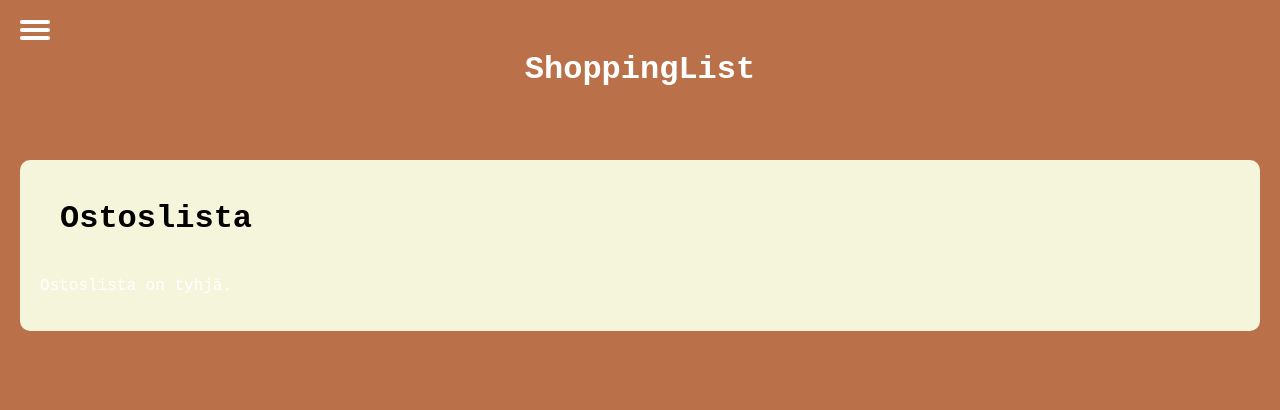
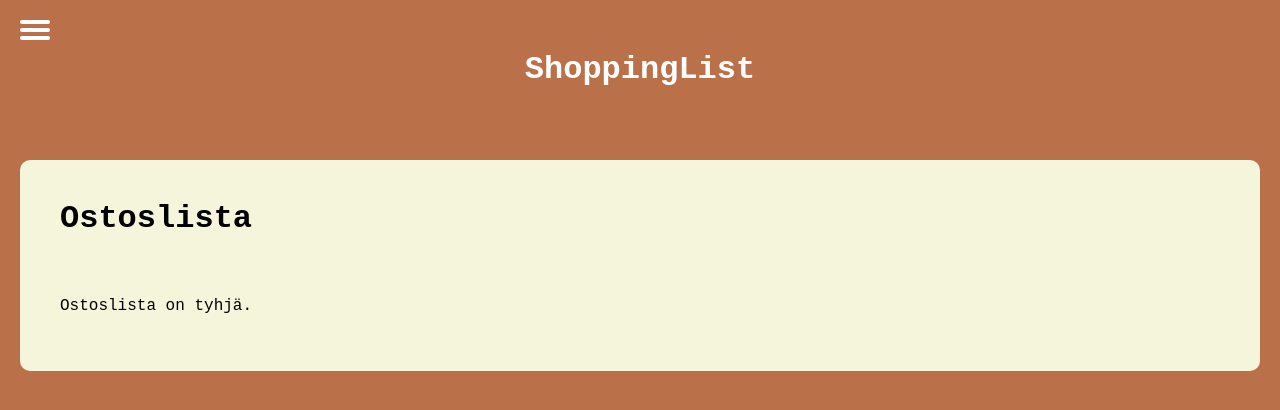
Before and after one commit to riikkaln/ShoppingList, a React (Create React App) app: page /shopping-list in a window 1280 px wide. Shown: the top 410 px of the page. Built offline with nearby package versions, Linux system fonts and the light colour scheme.

Commit message:
Added functionalities to the shopping list and made changes to the styles

```diff
--- a/src/App.jsx
+++ b/src/App.jsx
@@ -20,14 +20,29 @@ const App = () => {
     setShoppingList((prevList) => [...prevList, item]);
   };
 
+    // Funktio ainesosan poistamiseen ostoslistalta
+    const removeFromShoppingList = (itemToRemove) => {
+      setShoppingList((prevList) => prevList.filter((item) => item !== itemToRemove));
+    };
+
+    // Funktio ostoslistan tyhjentämiseen
+    const clearShoppingList = () => {
+      setShoppingList([]);
+    };
 
     return (
       <Router>
         <NavBar />
         <Routes>
           <Route path="/" element={<HomePage addRecipe={addRecipe} />} />
-        <Route path="/shopping-list" element={<ShoppingListPage shoppingList={shoppingList} />} />
-        <Route path="/recipes" element={<RecipesPage recipes={recipes} addToShoppingList={addToShoppingList} />} />
+          <Route
+            path="/shopping-list"
+            element={<ShoppingListPage shoppingList={shoppingList} removeFromShoppingList={removeFromShoppingList} clearShoppingList={clearShoppingList} />}
+          />
+          <Route
+            path="/recipes"
+            element={<RecipesPage recipes={recipes} addToShoppingList={addToShoppingList} />}
+          />
         </Routes>
       </Router>
     );
--- a/src/components/ShoppingList.jsx
+++ b/src/components/ShoppingList.jsx
@@ -26,7 +26,7 @@ const ShoppingList = ({ shoppingList }) => {
           </ListItem>
         ))
       ) : (
-        <p>Ostoslista on tyhjä. Lisää resepteistä aineksia!</p>
+        <p>Ostoslista on tyhjä. Aloita lisäämällä aineksia tallentamistasi resepteistä!</p>
       )}
     </ListContainer>
   );
--- a/src/index.css
+++ b/src/index.css
@@ -14,10 +14,11 @@ h2 {
   padding: 0px auto 20px;
 }
 
-p {
-  color: #FFFFFF;
-}
-
 * {
   box-sizing: border-box;
 }
+
+p {
+  color: black;
+  padding: 20px;
+}
--- a/src/pages/ShoppingListPage.jsx
+++ b/src/pages/ShoppingListPage.jsx
@@ -26,7 +26,6 @@ const ShoppingListPage = ({ shoppingList, removeFromShoppingList, clearShoppingL
           {shoppingList.map((item, index) => (
             <li key={index}>
               {item}{' '}
-              {/* Poista ainesosat ostoslistalta */}
               <Button
                 variant="contained"
                 color="secondary"
```
Lines whose indentation alone changed are shown as unchanged.
